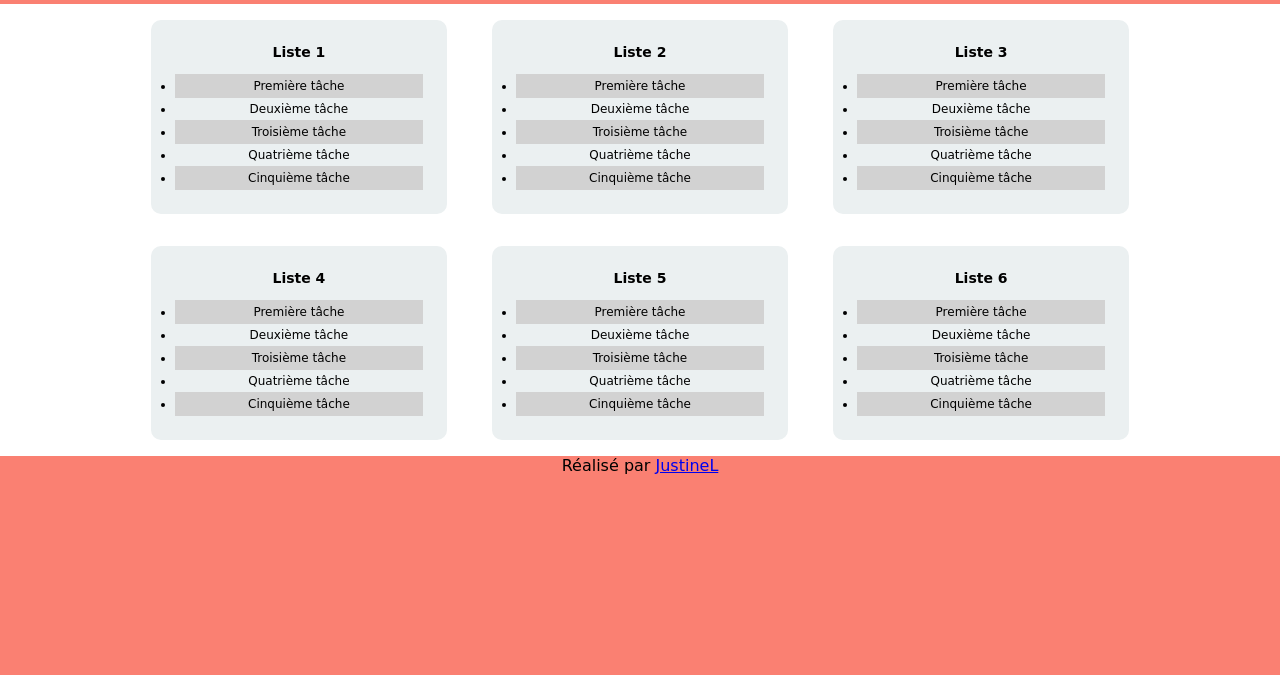
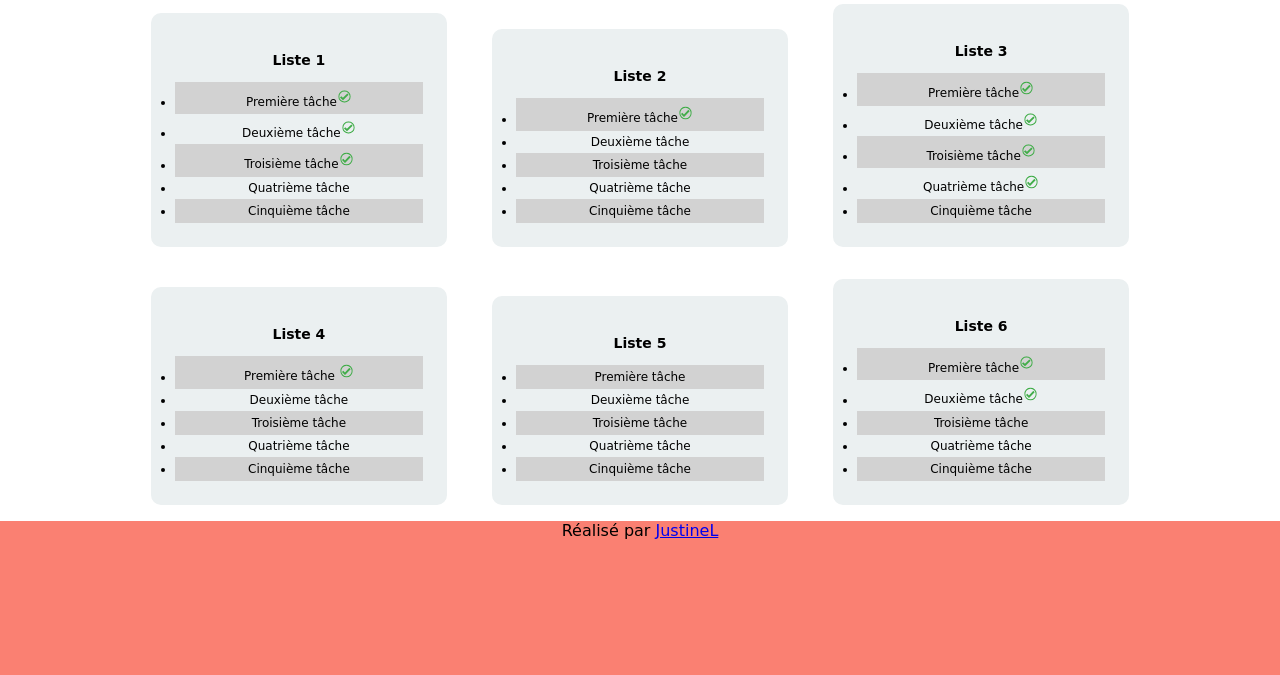
Before and after one commit to julebbb/Projet-html-css, a plain HTML site: page index.html in a window 1280 px wide. Shown: the part 125-800 px from the top of the page. Drawn offline with Linux system fonts and the light colour scheme.

Commit message:
ajout des icons et modification de la taille de police de h2

```diff
--- a/index.html
+++ b/index.html
@@ -13,15 +13,15 @@
     <div class="fondBlanc">
       <ul>
         <h3>Liste 1</h3>
-        <li class="liFoncer">Première tâche</li>
-        <li>Deuxième tâche</li>
-        <li class="liFoncer">Troisième tâche</li>
+        <li class="liFoncer">Première tâche<img src="icon/iconCheck.svg" alt="icon check"></li>
+        <li>Deuxième tâche<img src="icon/iconCheck.svg" alt="icon check"></li>
+        <li class="liFoncer">Troisième tâche<img src="icon/iconCheck.svg" alt="icon check"></li>
         <li>Quatrième tâche</li>
         <li class="liFoncer">Cinquième tâche</li>
       </ul>
       <ul>
         <h3>Liste 2</h3>
-        <li class="liFoncer">Première tâche</li>
+        <li class="liFoncer">Première tâche<img src="icon/iconCheck.svg" alt="icon check"></li>
         <li>Deuxième tâche</li>
         <li class="liFoncer">Troisième tâche</li>
         <li>Quatrième tâche</li>
@@ -29,15 +29,15 @@
       </ul>
       <ul>
         <h3>Liste 3</h3>
-        <li class="liFoncer">Première tâche</li>
-        <li>Deuxième tâche</li>
-        <li class="liFoncer">Troisième tâche</li>
-        <li>Quatrième tâche</li>
+        <li class="liFoncer">Première tâche<img src="icon/iconCheck.svg" alt="icon check"></li>
+        <li>Deuxième tâche<img src="icon/iconCheck.svg" alt="icon check"></li>
+        <li class="liFoncer">Troisième tâche<img src="icon/iconCheck.svg" alt="icon check"></li>
+        <li>Quatrième tâche<img src="icon/iconCheck.svg" alt="icon check"></li>
         <li class="liFoncer">Cinquième tâche</li>
       </ul>
       <ul>
         <h3>Liste 4</h3>
-        <li class="liFoncer">Première tâche</li>
+        <li class="liFoncer">Première tâche <img src="icon/iconCheck.svg" alt="icon check"></li>
         <li>Deuxième tâche</li>
         <li class="liFoncer">Troisième tâche</li>
         <li>Quatrième tâche</li>
@@ -53,8 +53,8 @@
       </ul>
       <ul>
         <h3>Liste 6</h3>
-        <li class="liFoncer">Première tâche</li>
-        <li>Deuxième tâche</li>
+        <li class="liFoncer">Première tâche<img src="icon/iconCheck.svg" alt="icon check"></li>
+        <li>Deuxième tâche<img src="icon/iconCheck.svg" alt="icon check"></li>
         <li class="liFoncer">Troisième tâche</li>
         <li>Quatrième tâche</li>
         <li class="liFoncer">Cinquième tâche</li>
--- a/style.css
+++ b/style.css
@@ -18,7 +18,7 @@ ul {
   display: inline-block;
   background-color: #ebf0f1;
   width: 20%;
-  padding-top: 10px;
+  padding-top: 25px;
   padding-bottom: 20px;
   padding-left: 20px;
   padding-right: 20px;
@@ -26,7 +26,9 @@ ul {
   margin-right: 20px;
   border-radius: 10px;
 }
-
+h2 {
+  font-size: 1em;
+}
 h3 {
     font-size: 14px;
 }
@@ -41,3 +43,7 @@ li {
   padding-top: 5px;
   padding-bottom: 5px;
 }
+
+img {
+  width: 15px;
+}
```
